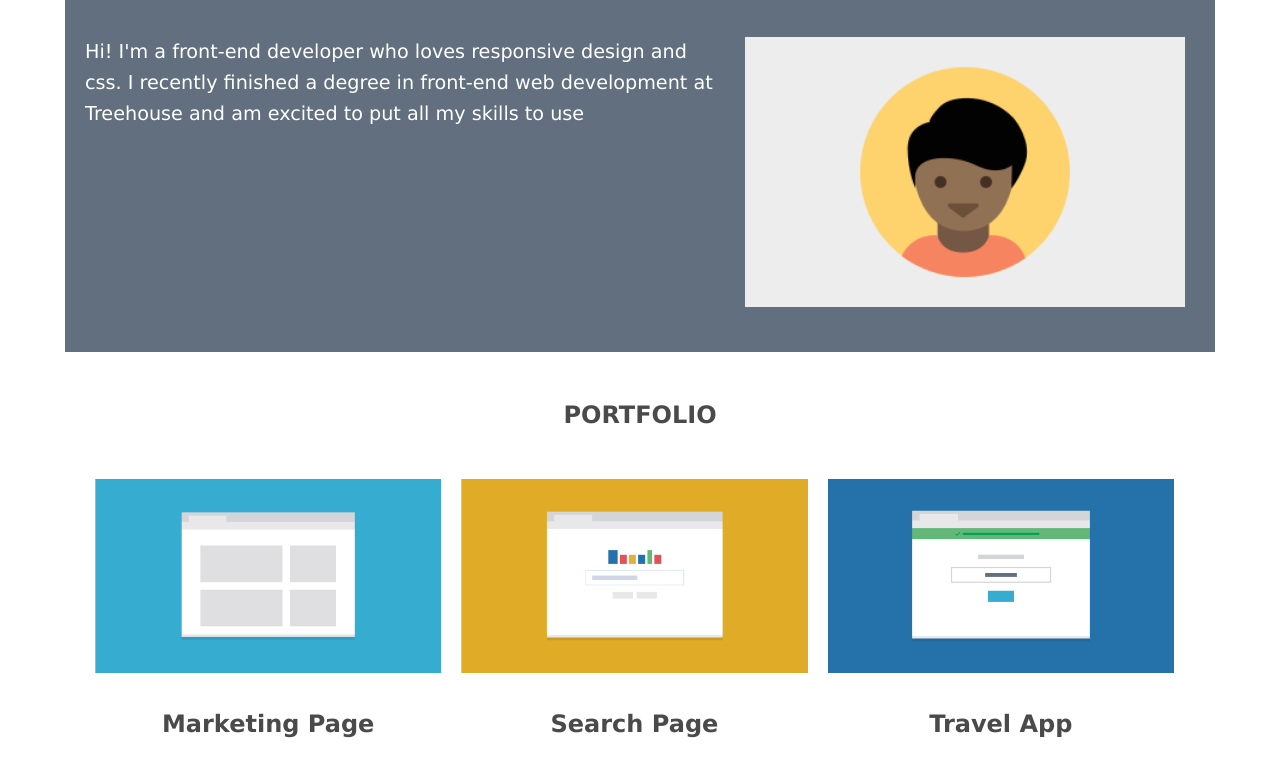
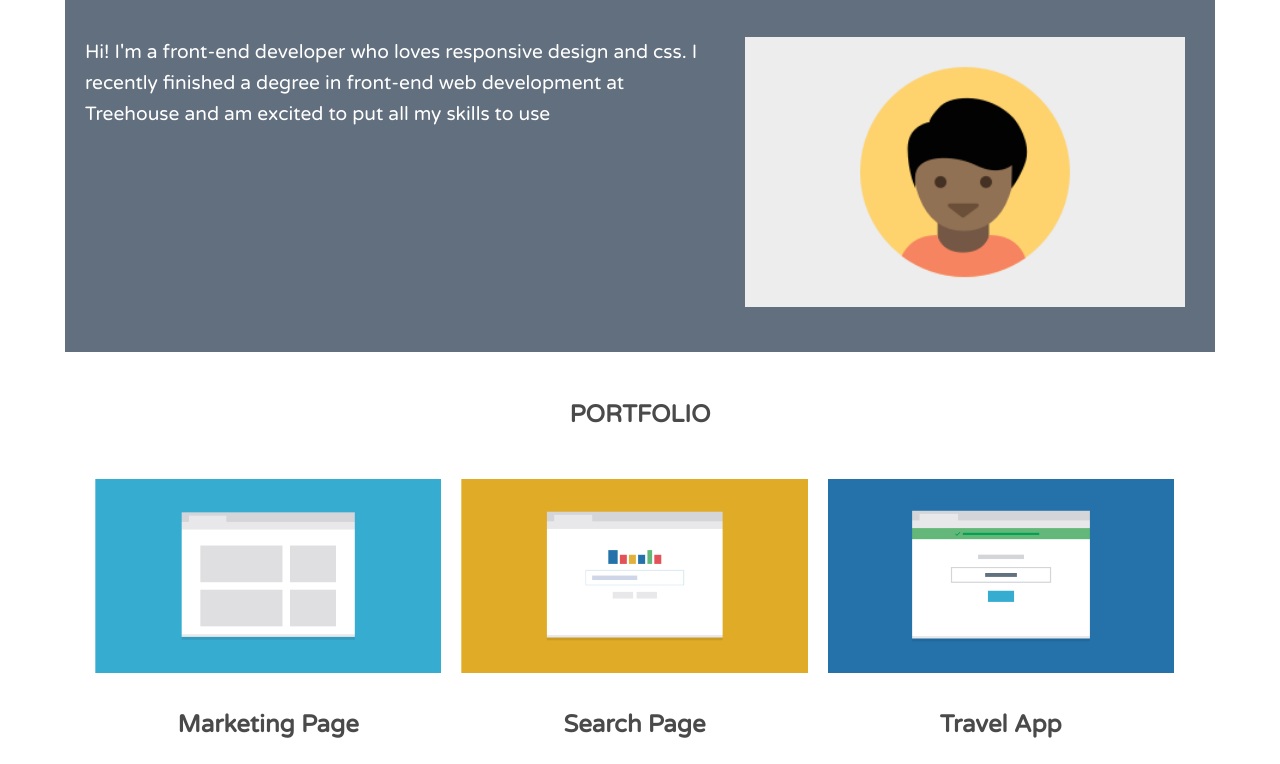
Before and after one commit to Simonpham94/Techdegree-project-2, a plain HTML site: page index.html in a window 1280 px wide. Shown: the part 91-855 px from the top of the page. Drawn offline with Linux system fonts and the light colour scheme.

Commit message:
Update styles.css

```diff
--- a/css/styles.css
+++ b/css/styles.css
@@ -7,7 +7,7 @@
 }
 
 body{
-    font-family: Verdana, Geneva, Tahoma, sans-serif, sans-serif;
+    font-family: 'Varela Round', sans-serif;
     line-height: 1.6;
     color: #4A4A4A;
 }
```
